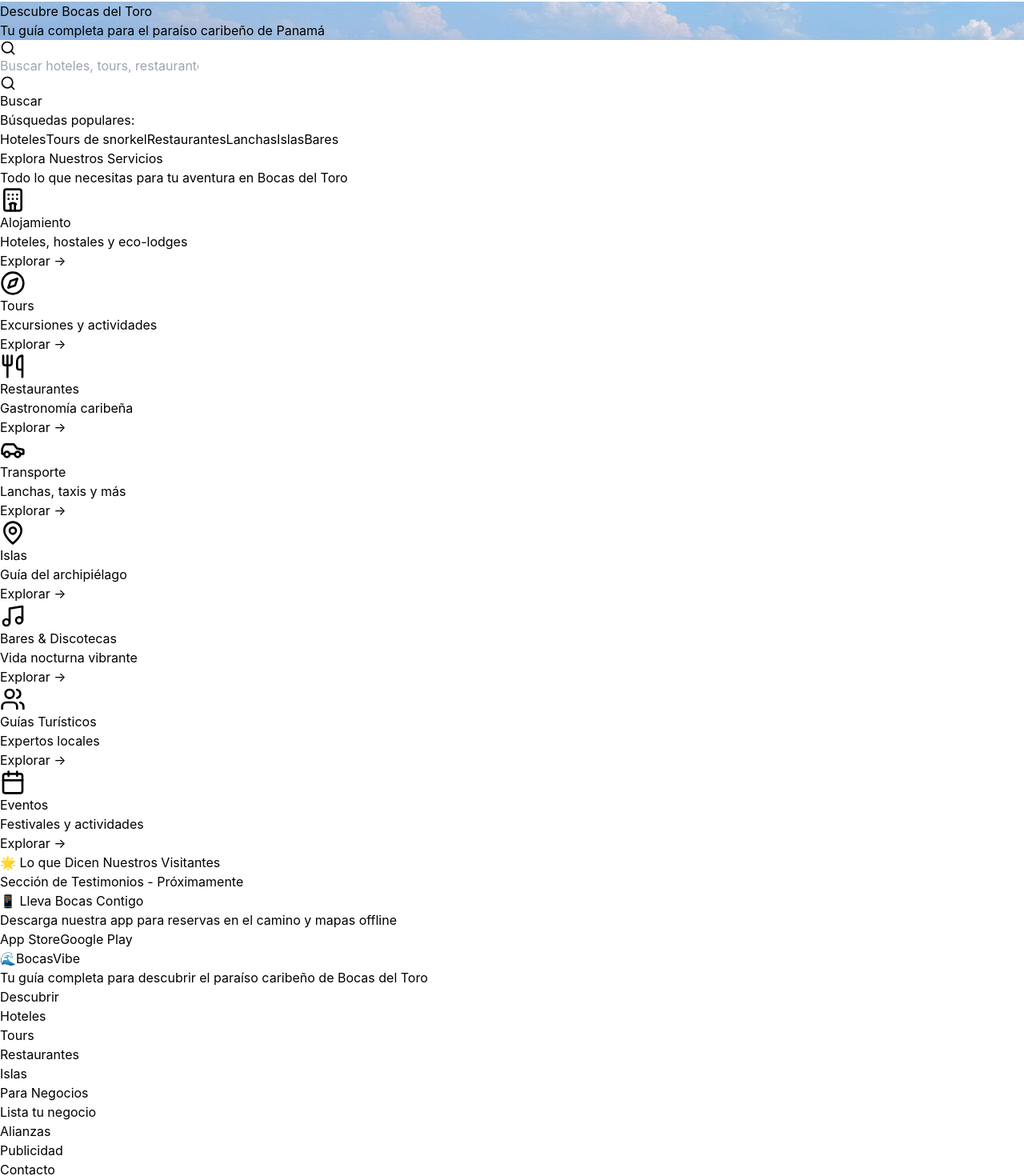
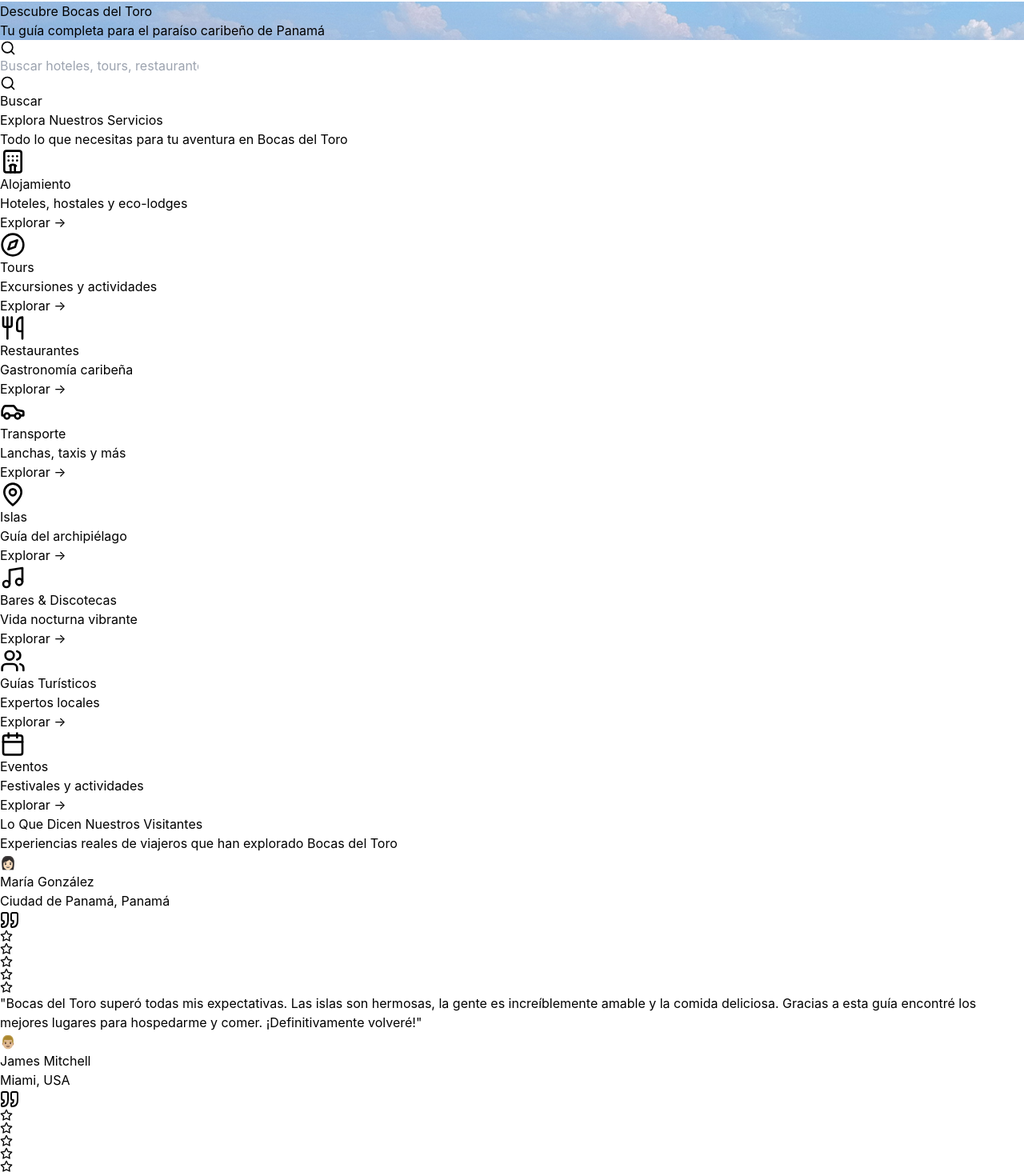
Before and after one commit to gringoglobalchanel-debug/bocas-vibe, a React (Vite) app: page / in a window 1280 px wide. Shown: the part 388-1858 px from the top of the page at 80% size. Built offline with nearby package versions, Linux system fonts and the light colour scheme.

Commit message:
Update: Eliminar búsquedas sugeridas y agregar testimonios reales

```diff
--- a/src/components/Home/HeroSection.jsx
+++ b/src/components/Home/HeroSection.jsx
@@ -94,15 +94,6 @@ const HeroSection = () => {
     alert('No encontramos resultados para "' + searchQuery + '". Intenta con palabras como: hotel, tour, restaurante, transporte, etc.')
   }
 
-  const popularSearches = [
-    { term: 'Hoteles', route: '/alojamiento' },
-    { term: 'Tours de snorkel', route: '/tours' },
-    { term: 'Restaurantes', route: '/restaurantes' },
-    { term: 'Lanchas', route: '/transporte' },
-    { term: 'Islas', route: '/islas' },
-    { term: 'Bares', route: '/bares' }
-  ]
-
   const bannerUrl = import.meta.env.BASE_URL + 'images/hero-banner.png'
 
   return (
@@ -143,25 +134,6 @@ const HeroSection = () => {
               <span>Buscar</span>
             </button>
           </div>
-
-          <div className="mt-4">
-            <p className="text-sm text-gray-600 mb-2">Búsquedas populares:</p>
-            <div className="flex flex-wrap gap-2">
-              {popularSearches.map((search, index) => (
-                <button
-                  key={index}
-                  type="button"
-                  onClick={() => {
-                    setSearchQuery(search.term)
-                    setTimeout(() => document.querySelector('form').requestSubmit(), 100)
-                  }}
-                  className="text-xs bg-gray-100 hover:bg-gray-200 text-gray-700 px-3 py-1 rounded-full transition-colors"
-                >
-                  {search.term}
-                </button>
-              ))}
-            </div>
-          </div>
         </form>
       </div>
     </div>
--- a/src/components/Home/TestimonialsSection.jsx
+++ b/src/components/Home/TestimonialsSection.jsx
@@ -1,11 +1,89 @@
 import React from 'react'
+import { Star, Quote } from 'lucide-react'
 
 const TestimonialsSection = () => {
+  const testimonials = [
+    {
+      id: 1,
+      name: 'María González',
+      location: 'Ciudad de Panamá, Panamá',
+      rating: 5,
+      text: 'Bocas del Toro superó todas mis expectativas. Las islas son hermosas, la gente es increíblemente amable y la comida deliciosa. Gracias a esta guía encontré los mejores lugares para hospedarme y comer. ¡Definitivamente volveré!',
+      avatar: '👩🏻'
+    },
+    {
+      id: 2,
+      name: 'James Mitchell',
+      location: 'Miami, USA',
+      rating: 5,
+      text: 'Best Caribbean destination I\'ve visited! The snorkeling at Zapatillas Islands was absolutely incredible. Found amazing tours and local guides through this site. The water taxis made island hopping so easy and affordable.',
+      avatar: '👨🏼'
+    },
+    {
+      id: 3,
+      name: 'Carlos Ramírez',
+      location: 'Medellín, Colombia',
+      rating: 5,
+      text: 'Un paraíso escondido en el Caribe. La bioluminiscencia es algo que todos deben experimentar al menos una vez en la vida. Los restaurantes locales tienen la mejor comida de mar que he probado. Bocas tiene la mezcla perfecta de aventura y relajación.',
+      avatar: '👨🏽'
+    },
+    {
+      id: 4,
+      name: 'Sophie Laurent',
+      location: 'París, Francia',
+      rating: 5,
+      text: 'Magnifique! Je suis tombée amoureuse de Bocas del Toro. Les plages sont paradisiaques, l\'ambiance est décontractée et la vie nocturne est surprenante. J\'ai adoré le Aqua Lounge et les bars locaux. Une expérience inoubliable!',
+      avatar: '👩🏼'
+    }
+  ]
+
   return (
     <section className="max-w-7xl mx-auto px-4">
-      <h2 className="text-3xl font-bold mb-6 text-gray-800 text-center">🌟 Lo que Dicen Nuestros Visitantes</h2>
-      <div className="bg-white rounded-xl shadow-lg p-8 text-center">
-        <p className="text-gray-600 text-lg">Sección de Testimonios - Próximamente</p>
+      <div className="text-center mb-12">
+        <h2 className="text-3xl font-bold text-gray-800 mb-4">
+          Lo Que Dicen Nuestros Visitantes
+        </h2>
+        <p className="text-gray-600 text-lg">
+          Experiencias reales de viajeros que han explorado Bocas del Toro
+        </p>
+      </div>
+
+      <div className="grid grid-cols-1 md:grid-cols-2 gap-6">
+        {testimonials.map((testimonial) => (
+          <div
+            key={testimonial.id}
+            className="bg-white rounded-xl shadow-lg p-6 hover:shadow-2xl transition-all"
+          >
+            <div className="flex items-start mb-4">
+              <div className="text-4xl mr-4">{testimonial.avatar}</div>
+              <div className="flex-1">
+                <div className="flex items-center justify-between mb-2">
+                  <div>
+                    <h3 className="font-bold text-lg text-gray-800">
+                      {testimonial.name}
+                    </h3>
+                    <p className="text-sm text-gray-600">
+                      {testimonial.location}
+                    </p>
+                  </div>
+                  <Quote size={24} className="text-blue-500 opacity-50" />
+                </div>
+                <div className="flex mb-3">
+                  {[...Array(testimonial.rating)].map((_, i) => (
+                    <Star
+                      key={i}
+                      size={16}
+                      className="text-yellow-400 fill-yellow-400"
+                    />
+                  ))}
+                </div>
+              </div>
+            </div>
+            <p className="text-gray-700 leading-relaxed italic">
+              "{testimonial.text}"
+            </p>
+          </div>
+        ))}
       </div>
     </section>
   )
```
